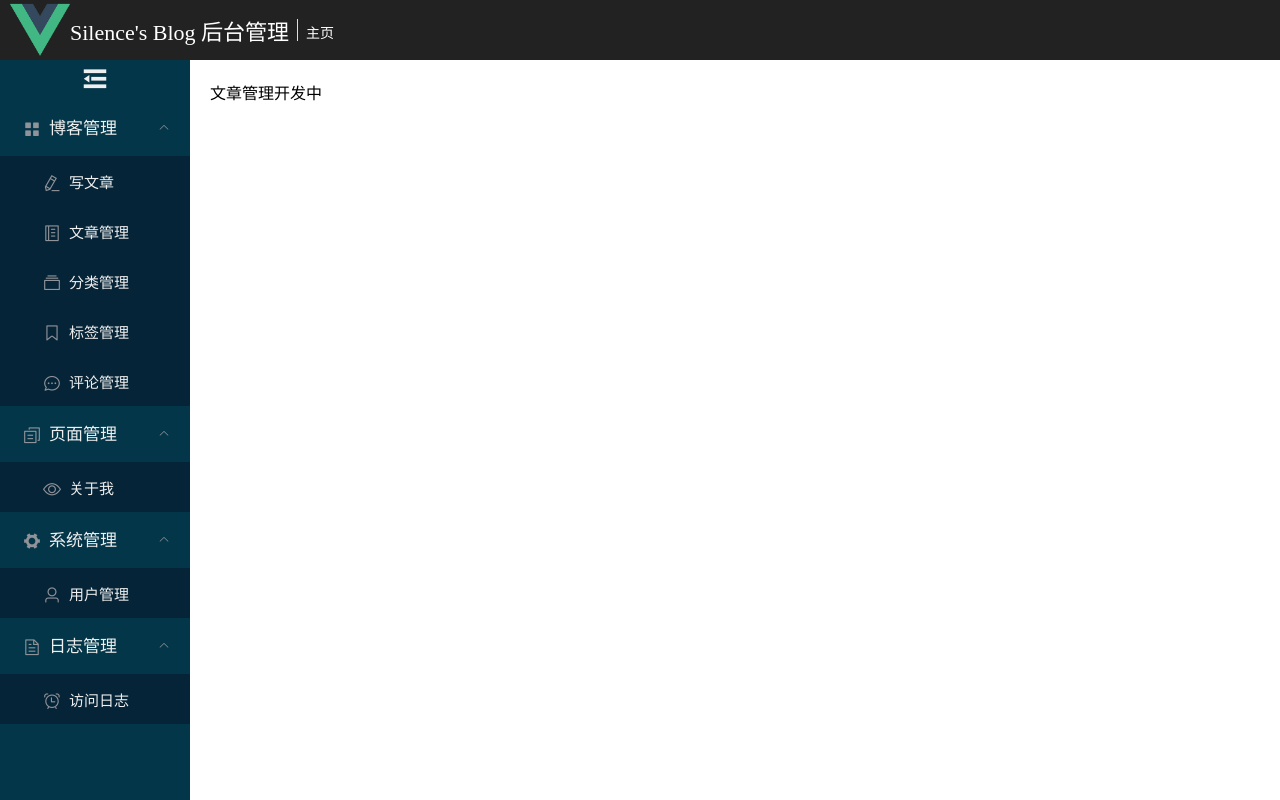
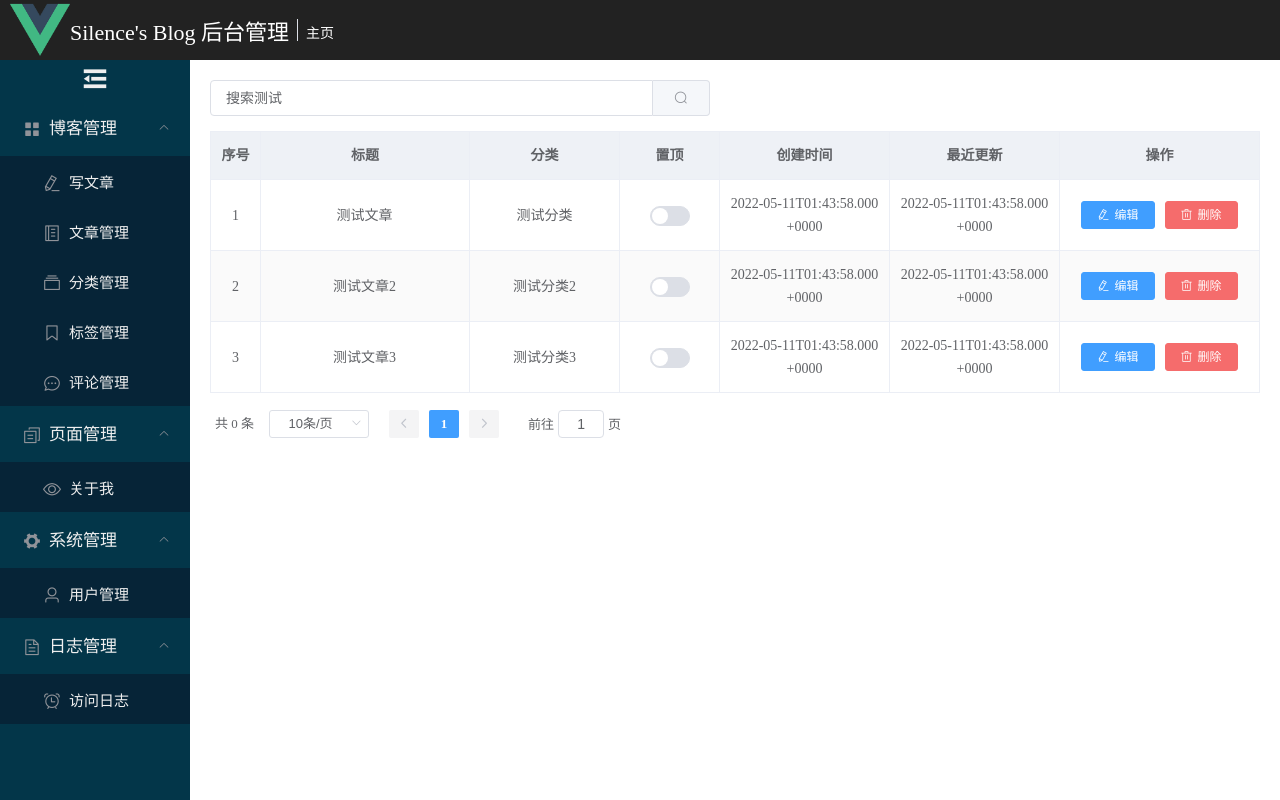
Before and after one commit to Silence-1874/Silence-Blog, a Vue app in the folder front/: page /admin/article in a window 1280 px wide. Built offline with nearby package versions, Linux system fonts and the light colour scheme.

Commit message:
Admin blogList view

```diff
--- a/front/package.json
+++ b/front/package.json
@@ -7,6 +7,7 @@
     "build": "vue-cli-service build"
   },
   "dependencies": {
+    "axios": "^0.27.2",
     "core-js": "^3.8.3",
     "element-ui": "^2.15.8",
     "vue": "^2.6.14",
--- a/front/src/admin/BlogList.vue
+++ b/front/src/admin/BlogList.vue
@@ -1,15 +1,141 @@
 <template>
-    <div>
-        文章管理开发中
+    <div class="bloglist-contain">
+        <!-- 搜索 -->
+        <el-row>
+            <el-col :span="8">
+                <el-input v-model="queryInfo.title" :clearable="true"
+                          placeholder="输入文章标题搜索" size="medium"
+                          style="min-width: 500px"
+                          @clear="searchByTitle" @keyup.native.enter="searchByTitle">
+                    <el-button slot="append" icon="el-icon-search" @click="searchByTitle"></el-button>
+                </el-input>
+            </el-col>
+        </el-row>
+
+        <!--博客列表-->
+        <el-table :data="blogList"
+                  :header-cell-style="{background:'#eef1f6',color:'#606266'}"
+                  stripe="true"
+                  border="true"
+                  style="margin-bottom: 15px; margin-top: 15px">
+            <el-table-column label="序号" type="index" width="50" align="center"></el-table-column>
+            <el-table-column label="标题" prop="title" show-overflow-tooltip align="center"></el-table-column>
+            <el-table-column label="分类" prop="category" width="150" align="center"></el-table-column>
+
+            <el-table-column label="置顶" width="100" align="center">
+                <template v-slot="scope">
+                    <el-switch v-model="scope.row.top" :active-value="1" :inactive-value="0"
+                               @change="updateTop"></el-switch>
+                </template>
+            </el-table-column>
+
+            <el-table-column label="创建时间" width="170" align="center">
+                <template v-slot="scope">{{ scope.row.createTime }}</template>
+            </el-table-column>
+
+            <el-table-column label="最近更新" width="170" align="center">
+                <template v-slot="scope">{{ scope.row.updateTime }}</template>
+            </el-table-column>
+
+            <el-table-column label="操作" width="200" align="center">
+                <template v-slot="scope">
+                    <el-button icon="el-icon-edit" size="mini" type="primary" @click="goBlogEditPage(scope.row.id)">编辑
+                    </el-button>
+                    <el-popconfirm icon="el-icon-delete" iconColor="red" title="确定删除吗？"
+                                   @confirm="deleteBlogById(scope.row.id)">
+                        <el-button slot="reference" icon="el-icon-delete" size="mini" type="danger">删除</el-button>
+                    </el-popconfirm>
+                </template>
+            </el-table-column>
+        </el-table>
+
+        <!--分页-->
+        <div class="home-page">
+            <!--分页-->
+            <el-pagination @size-change="handleSizeChange" @current-change="handleNumChange"
+                           :current-page="queryInfo.pageNum"
+                           :page-sizes="[10, 20, 30, 50]" :page-size="queryInfo.pageSize" :total="total"
+                           layout="total, sizes, prev, pager, next, jumper" background>
+            </el-pagination>
+        </div>
     </div>
 </template>
 
 <script>
     export default {
-        name: "BlogList"
+        name: "BlogList",
+        data() {
+            return {
+                queryInfo: {
+                    title: '搜索测试',
+                    pageNum: 1,
+                    pageSize: 10
+                },
+                blogList: [
+                    {
+                        "id": 1,
+                        "title": "测试文章",
+                        "top": true,
+                        "createTime": "2022-05-11T01:43:58.000+0000",
+                        "updateTime": "2022-05-11T01:43:58.000+0000",
+                        "category": '测试分类',
+                    },
+                    {
+                        "id": 2,
+                        "title": "测试文章2",
+                        "top": true,
+                        "createTime": "2022-05-11T01:43:58.000+0000",
+                        "updateTime": "2022-05-11T01:43:58.000+0000",
+                        "category": '测试分类2',
+                    },
+                    {
+                        "id": 3,
+                        "title": "测试文章3",
+                        "top": true,
+                        "createTime": "2022-05-11T01:43:58.000+0000",
+                        "updateTime": "2022-05-11T01:43:58.000+0000",
+                        "category": '测试分类3',
+                    },
+                ],
+                total: 0,
+            }
+        },
+        created() {
+        },
+        methods: {
+            // 根据标题搜索文章
+            searchByTitle(title) {
+            },
+
+            // 获取当前分页的博客
+            getData() {
+            },
+
+            // 切换置顶状态
+            updateTop(row) {
+            },
+
+            // 跳转到博客编辑页
+            goBlogEditPage(blogId) {
+            },
+
+            // 通过博客id删除博客
+            deleteBlogById(blogId) {
+            },
+
+            // 监听单页大小改变事件
+            handleSizeChange(newPageSize) {
+            },
+
+            // 监听页码改变的事件
+            handleNumChange(newPageNum) {
+            },
+        }
     }
 </script>
 
 <style scoped>
-
+    .el-button + span {
+        margin-left: 10px;
+    }
 </style>
--- a/front/src/main.js
+++ b/front/src/main.js
@@ -4,9 +4,12 @@ import router from './router'
 import store from './store'
 import ElementUI from 'element-ui'
 import 'element-ui/lib/theme-chalk/index.css'
+import axios from 'axios'
 
 Vue.config.productionTip = false
 Vue.use(ElementUI)
+
+Vue.prototype.$axios = axios
 
 new Vue({
   router,
```
Also changed, not shown: 1 other file (tests, documents, lock files or other folders).
